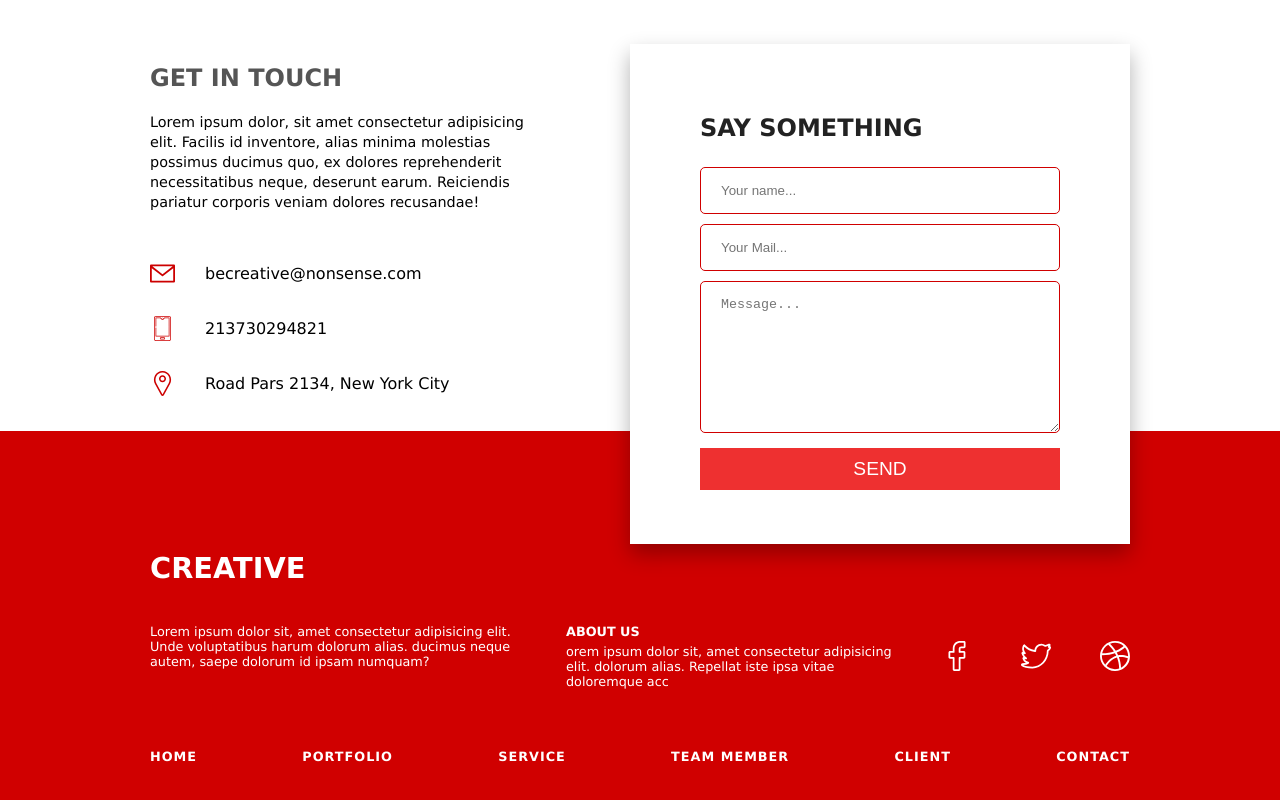
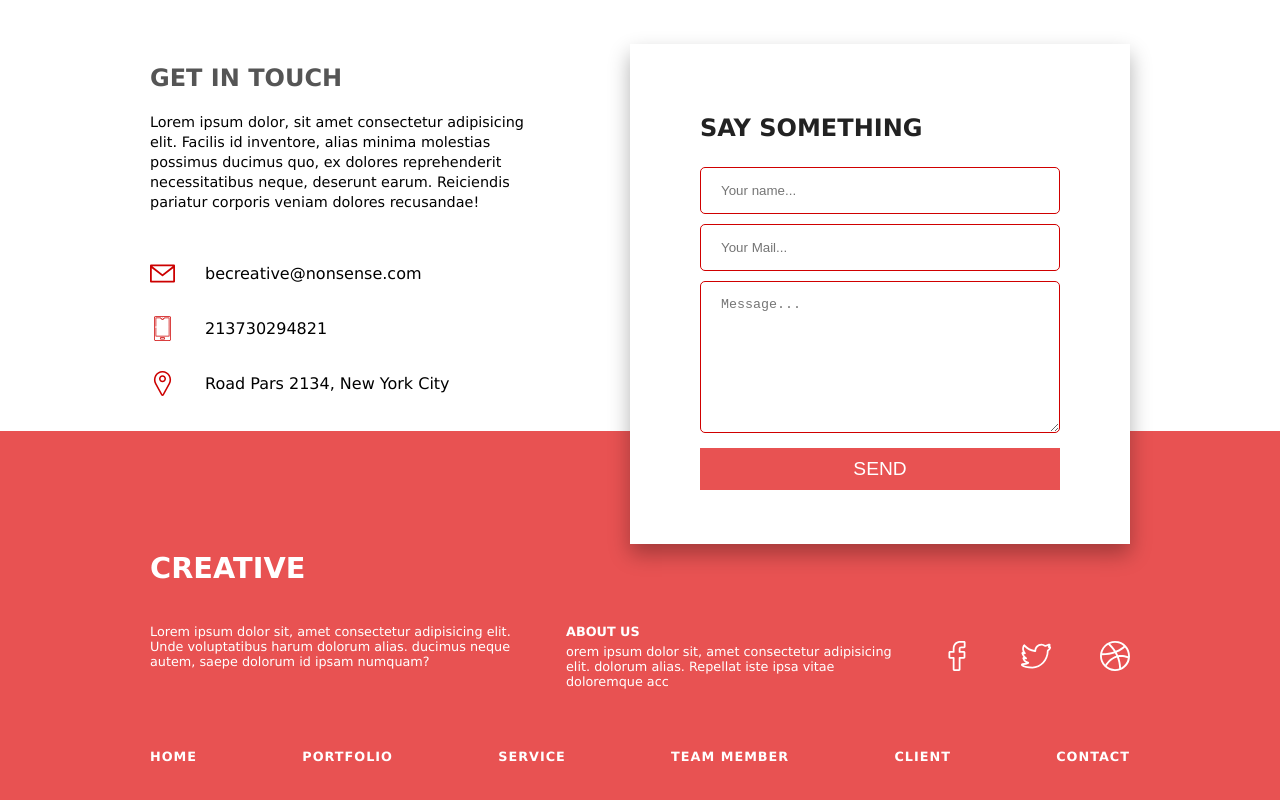
Before and after one commit to algerieno/creative, a plain HTML site: page index.html in a window 1280 px wide. Shown: the part 2456-3256 px from the top of the page. Drawn offline with nearby package versions, Linux system fonts and the light colour scheme; a web font is replaced by a local one.

Commit message:
fixd-colors

```diff
--- a/css/style.css
+++ b/css/style.css
@@ -250,7 +250,7 @@ footer {
     margin: 15px 0;
 }
 .bottomfooter {
-    background-color: #D00000;
+    background-color: #e85252;
     padding: 100px 150px;
     padding-bottom: 50px;
     margin: 0 -150px;
@@ -327,11 +327,11 @@ footer {
     text-transform: uppercase;
     font-weight: bolder;
     font-size: 1.2em;
-    background-color: #ee3030;
+    background-color: #e85252;
     color: white;
     font-weight: lighter;
     border: 0;
 }
 .contactform button:hover {
-    background-color: tomato;
+    background-color: #D00000;
 }
```
